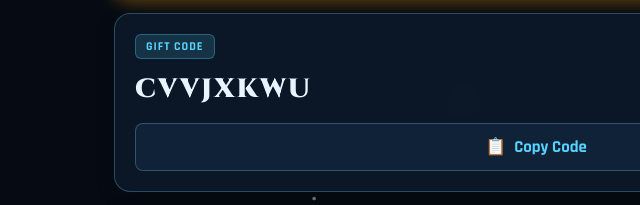
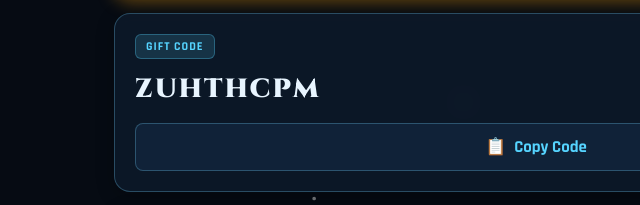
Before and after one commit to EU1-GUIDE/BETA-GUIDE, a plain HTML site: page codes.html in a window 1280 px wide. Shown: the part 588-793 px from the top of the page, 104-744 px from the left. Drawn offline with nearby package versions, Linux system fonts and the light colour scheme.

Commit message:
Update codes.html

```diff
--- a/codes.html
+++ b/codes.html
@@ -664,6 +664,12 @@
       </div>
 
       <!-- STANDARD VERIFIED CODES -->
+      <div class="code-card" data-code="ZUHTHCPM">
+        <div class="card-meta-tag">Gift Code</div>
+        <div class="code-title">ZUHTHCPM</div>
+        <button class="btn-copy-code" onclick="copyCode('ZUHTHCPM')"><span>📋</span> Copy Code</button>
+      </div>
+
       <div class="code-card" data-code="CVVJXKWU">
         <div class="card-meta-tag">Gift Code</div>
         <div class="code-title">CVVJXKWU</div>
```
